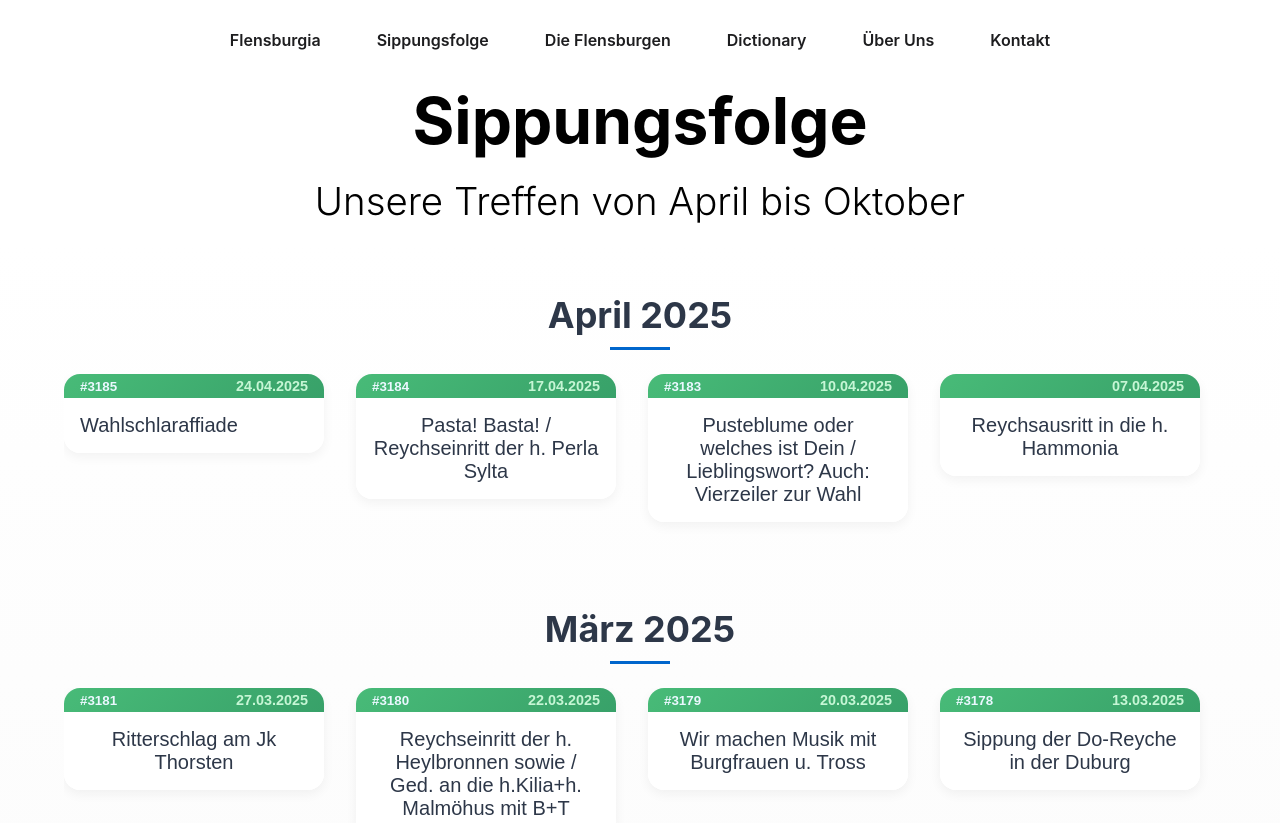
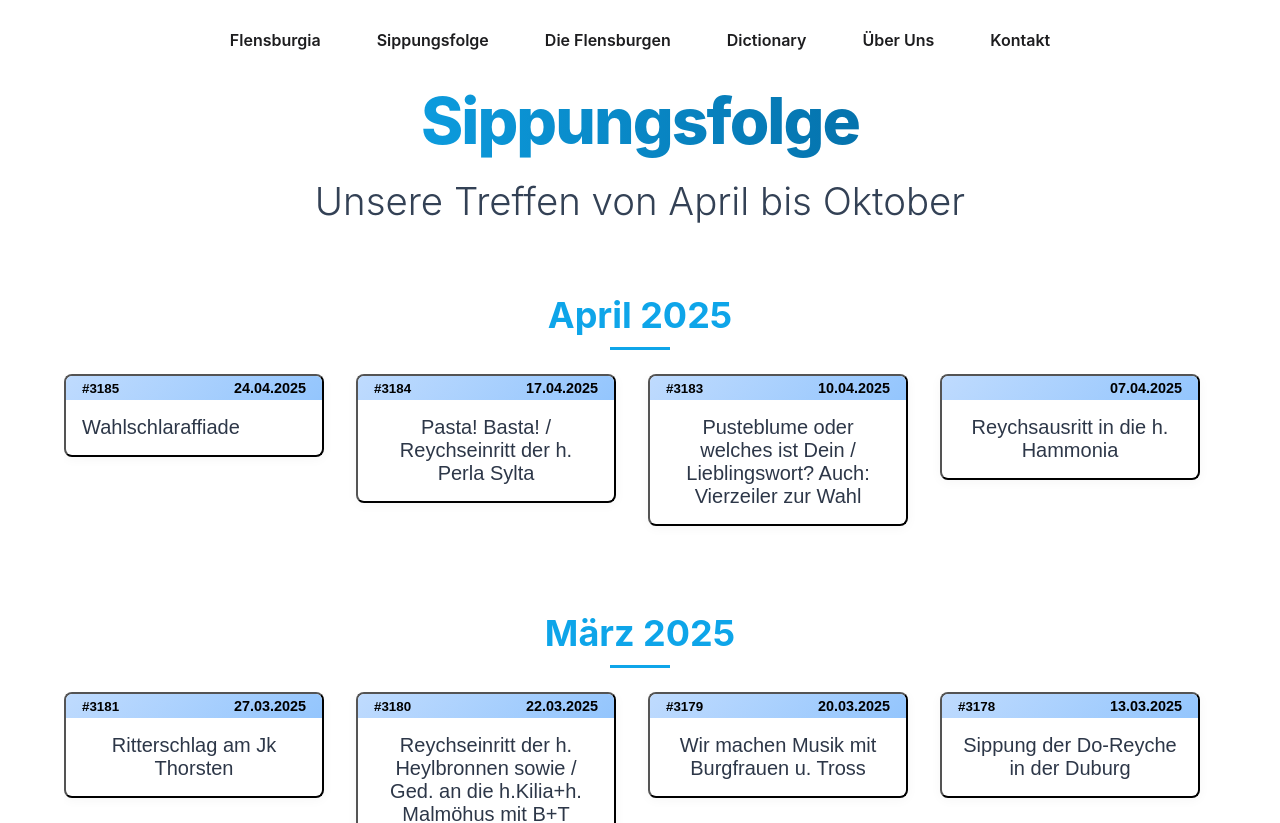
Before and after one commit to ptr03/Flensburgia-Web-Engineering, a Vue app: page /sippungsfolge in a window 1280 px wide. Shown: the top 823 px of the page. Built offline with nearby package versions, Linux system fonts and the light colour scheme.

Commit message:
Changed Sippungsfolge to fit the Dictionary

```diff
--- a/src/components/SippungsfolgePage.vue
+++ b/src/components/SippungsfolgePage.vue
@@ -1,3 +1,4 @@
+<!-- src/pages/SippungsPage.vue -->
 <template>
   <div class="sippungs-page">
     <section class="hero-plain">
@@ -12,13 +13,13 @@
 
 <script setup>
 import { onMounted, nextTick } from 'vue'
-import SippungsfolgeSection from './SippungsfolgeSection.vue'
+import SippungsfolgeSection from '../components/SippungsfolgeSection.vue'
 
 onMounted(() => {
   nextTick(() => {
-    document.querySelectorAll('.hero-title, .welcome-text').forEach(el => {
-      el.classList.add('animate-in')
-    })
+    document
+      .querySelectorAll('.hero-title, .welcome-text')
+      .forEach(el => el.classList.add('animate-in'))
   })
 })
 </script>
@@ -44,11 +45,14 @@ onMounted(() => {
   padding: 0 1.5rem;
 }
 
+/* =============================== */
+/* Fade-In Animation for Titles    */
+/* =============================== */
 .hero-title,
 .welcome-text {
   opacity: 0;
   transform: translateY(20px);
-  transition: all 0.8s cubic-bezier(0.4,0,0.2,1);
+  transition: all 0.8s cubic-bezier(0.4, 0, 0.2, 1);
 }
 
 .animate-in {
@@ -56,15 +60,24 @@ onMounted(() => {
   transform: translateY(0) !important;
 }
 
+/* =============================== */
+/* Hero Title – Gradient Styling   */
+/*            */
+/* =============================== */
 .hero-title {
-  color: black;
-  font-size: clamp(2.5rem,6vw,4rem);
-  font-weight: 700;
+  font-size: clamp(2.5rem, 6vw, 4rem);
+  font-weight: 800;
+  letter-spacing: -0.03em;
+  background: linear-gradient(to right, #0ea5e9, #0369a1);
+  -webkit-background-clip: text;
+  background-clip: text;
+  -webkit-text-fill-color: transparent;
+  margin: 0;
 }
 
 .welcome-text {
-  color: black;
-  font-size: clamp(1.5rem,3vw,2.5rem);
+  color: #334155;
+  font-size: clamp(1.5rem, 3vw, 2.5rem);
   font-weight: 300;
   margin-top: 0.25rem;
 }
--- a/src/components/SippungsfolgeSection.vue
+++ b/src/components/SippungsfolgeSection.vue
@@ -1,20 +1,27 @@
+<!-- src/components/SippungsfolgeSection.vue -->
 <template>
   <section class="sippungs-section">
     <div class="months-container">
-      <div v-for="(group, gIdx) in grouped" :key="gIdx" class="month-group">
-        <h3 class="month-title">{{ group.label }}</h3>
+      <div
+        v-for="(group, gIdx) in grouped"
+        :key="gIdx"
+        class="month-group"
+      >
+        <h3 class="month-title animate-fade-in delay-200">
+          {{ group.label }}
+        </h3>
 
         <div class="sippungs-grid">
           <button
             v-for="(item, idx) in group.items"
             :key="idx"
-            class="sippungs-card"
+            class="sippungs-card animate-fade-in"
             :style="{ animationDelay: `${idx * 100}ms` }"
             @click="open(item)"
           >
             <div class="card-header">
-              <span  class="card-id">{{ item.id ? `#${item.id}` : '' }}</span>
-              <time  class="card-date">{{ item.date }}</time>
+              <span class="card-id">{{ item.id ? `#${item.id}` : '' }}</span>
+              <time class="card-date">{{ item.date }}</time>
             </div>
             <p class="card-title">{{ item.title }}</p>
           </button>
@@ -22,11 +29,7 @@
       </div>
     </div>
 
-    <SippungsModal
-      v-if="selected"
-      :item="selected"
-      @close="close"
-    />
+    <SippungsModal v-if="selected" :item="selected" @close="close" />
   </section>
 </template>
 
@@ -35,51 +38,57 @@ import items from '../data/sippungsfolge.json'
 import { computed, ref } from 'vue'
 import SippungsModal from './SippungsModal.vue'
 
-const toDate = (str) => {
+const toDate = str => {
   const [d, m, y] = str.split('.').map(Number)
   return new Date(y, m - 1, d)
 }
+
 const sortedItems = computed(() =>
   [...items].sort((a, b) => toDate(b.date) - toDate(a.date))
 )
 
 const grouped = computed(() => {
   const map = new Map()
-
   sortedItems.value.forEach(item => {
     const [ , m, y ] = item.date.split('.')
     const key = `${m}.${y}`
-    const label = new Date(y, m - 1).toLocaleString(
-      'de-DE',
-      { month: 'long', year: 'numeric' }
-    )
-
+    const label = new Date(y, m - 1).toLocaleString('de-DE', {
+      month: 'long',
+      year: 'numeric'
+    })
     if (!map.has(key)) map.set(key, { label, items: [] })
     map.get(key).items.push(item)
   })
-
   return Array.from(map.values())
 })
+
 const selected = ref(null)
-function open(item) { selected.value = item }
-function close()     { selected.value = null }
+function open(item) {
+  selected.value = item
+}
+function close() {
+  selected.value = null
+}
 </script>
 
 <style scoped>
 .sippungs-section {
   padding: clamp(4rem, 10vw, 8rem) clamp(1.5rem, 5vw, 4rem);
   padding-top: clamp(2rem, 5vw, 3rem);
-  background: linear-gradient(to bottom, #ffffff 0%, #f5f5f5 100%);
+  background: #ffffff;
 }
 
 .month-group + .month-group {
   margin-top: clamp(3rem, 6vw, 4rem);
 }
 
+/* =============================== */
+/* Month Title – Blau (schwarz f. Text) */
+/* =============================== */
 .month-title {
   font-size: clamp(1.75rem, 3vw, 2.25rem);
   font-weight: 700;
-  color: #2d3748;
+  color: #0ea5e9; /* helleres Blau */
   text-align: center;
   margin-bottom: clamp(1rem, 2.5vw, 1.5rem);
   position: relative;
@@ -94,31 +103,21 @@ function close()     { selected.value = null }
   transform: translateX(-50%);
   width: 60px;
   height: 3px;
-  background: var(--color-primary);
+  background: #0ea5e9; /* helleres Blau */
 }
 
+/* =============================== */
+/* Sippungs-Grid & Cards           */
+/* =============================== */
 .sippungs-grid {
   display: flex;
   flex-wrap: nowrap;
-  overflow-x: scroll;
+  overflow-x: auto;
   gap: clamp(1.5rem, 3vw, 2rem);
   padding-bottom: 1rem;
   scroll-snap-type: x mandatory;
   align-items: flex-start;
 }
-
-.sippungs-grid::-webkit-scrollbar {
-  height: 8px;
-}
-.sippungs-grid::-webkit-scrollbar-track {
-  background: #e2e8f0;
-  border-radius: 4px;
-}
-.sippungs-grid::-webkit-scrollbar-thumb {
-  background: var(--color-primary);
-  border-radius: 4px;
-}
-
 
 .sippungs-grid::-webkit-scrollbar {
   height: 8px;
@@ -134,34 +133,44 @@ function close()     { selected.value = null }
 .sippungs-card {
   flex: 0 0 260px;
   scroll-snap-align: start;
-  background: none;
-  border-radius: var(--radius-md);
-  border: 0px;
-  box-shadow: var(--shadow-sm);
+  background: #ffffff;
+  border-radius: 0.5rem;
+  box-shadow: 0 2px 12px rgba(0, 0, 0, 0.04);
   overflow: hidden;
   opacity: 0;
   animation: fadeInUp 0.6s ease-out forwards;
   transition: transform 0.3s ease, box-shadow 0.3s ease;
-  cursor:pointer;
-  display:flex;
+  cursor: pointer;
+  display: flex;
   flex-direction: column;
-  background: #ffffff;
 }
-.sippungs-card:focus-visible { outline:3px solid var(--color-primary); }
+
+.sippungs-card:focus-visible {
+  outline: 3px solid #0ea5e9;
+}
 .sippungs-card:hover {
   transform: translateY(-5px) scale(1.02);
-  box-shadow: var(--shadow-md);
+  box-shadow: 0 4px 20px rgba(0, 0, 0, 0.08);
 }
 
 @keyframes fadeInUp {
-  from { opacity: 0; transform: translateY(20px); }
-  to   { opacity: 1; transform: translateY(0); }
+  from {
+    opacity: 0;
+    transform: translateY(20px);
+  }
+  to {
+    opacity: 1;
+    transform: translateY(0);
+  }
 }
 
+/* =============================== */
+/* Card Header – Hellblau + Schwarz */
+/* =============================== */
 .card-header {
   position: relative;
   padding: 0.75rem 1rem;
-  background: linear-gradient(135deg, #48bb78 0%, #38a169 100%);
+  background: linear-gradient(135deg, #bfdbfe 0%, #93c5fd 100%);
   width: 100%;
 }
 
@@ -170,7 +179,7 @@ function close()     { selected.value = null }
   left: 1rem;
   top: 50%;
   transform: translateY(-50%);
-  color: #ebf8ff;
+  color: #000000;
   font-weight: 600;
 }
 
@@ -179,7 +188,7 @@ function close()     { selected.value = null }
   right: 1rem;
   top: 50%;
   transform: translateY(-50%);
-  color: #c6f6d5;
+  color: #000000;
   font-size: 0.9rem;
   font-weight: 600;
 }
@@ -191,6 +200,28 @@ function close()     { selected.value = null }
   font-weight: 500;
   color: #2d3748;
   text-align: center;
-  background: #ffffff;
+}
+
+/* =============================== */
+/* Fade-In Hilfs-Klassen           */
+/* =============================== */
+@keyframes fadeIn {
+  from {
+    opacity: 0;
+    transform: translateY(-20px);
+  }
+  to {
+    opacity: 1;
+    transform: translateY(0);
+  }
+}
+
+.animate-fade-in {
+  opacity: 0;
+  animation: fadeIn 0.6s ease-out forwards;
+}
+
+.delay-200 {
+  animation-delay: 0.2s;
 }
 </style>
```
